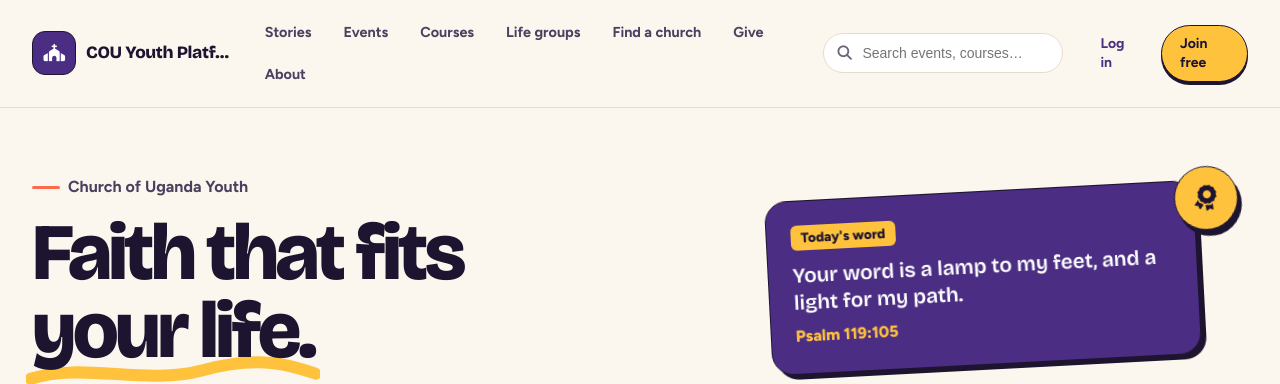
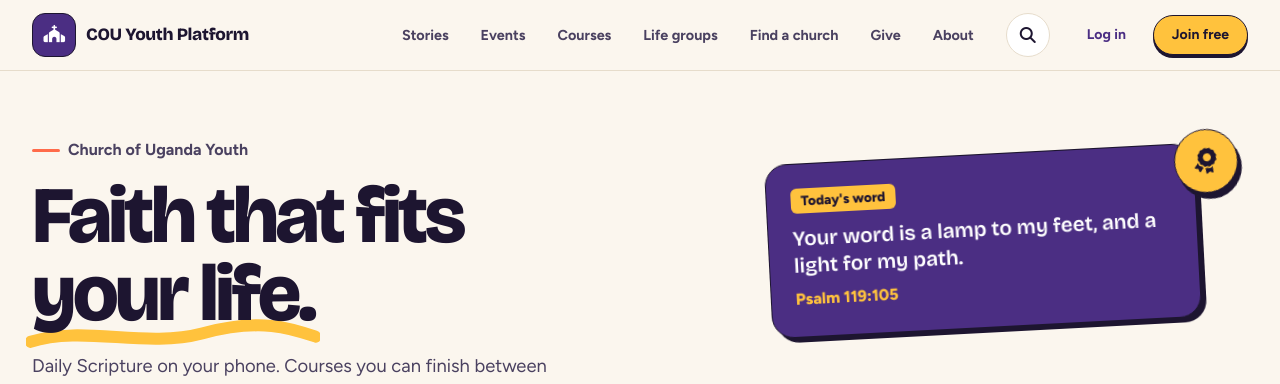
Before and after one commit to Engwaksken/cou-youth-platform, a Laravel app: page / in a window 1280 px wide. Shown: the top 384 px of the page. Run offline with Laravel 12, Linux system fonts and the light colour scheme; tables that the repository leaves empty hold one stand-in row (values such as "Sample post"); grey boxes marked "Sample" are stand-in pictures.

Commit message:
Turn header search into an icon that opens a search popup
Replace the always-visible header search box with a search icon in the
public and youth portal headers. It opens a modal search popup with
quick links; Esc, the close button or a click outside closes it, and
"/" opens it from anywhere. The icon stays a real link to the search
page, so search still works without JavaScript.

Co-Authored-By: Claude Opus 5.5 <noreply@anthropic.com>

```diff
--- a/resources/views/partials/header-search.blade.php
+++ b/resources/views/partials/header-search.blade.php
@@ -1,14 +1,76 @@
-<form class="header-search" method="GET" action="{{ route('public.search') }}" role="search">
+{{-- Header search: an icon that opens a search popup. It's a real link to the
+     search page, so it still works if JavaScript doesn't load. Press "/" to open. --}}
+<a class="search-trigger" href="{{ route('public.search') }}" data-search-open aria-haspopup="dialog" aria-label="Search" title="Search (press /)">
     <i class="fas fa-magnifying-glass" aria-hidden="true"></i>
-    <label class="sr-only" for="headerSearch">Search the site</label>
-    <input id="headerSearch" type="search" name="q" value="{{ request()->routeIs('public.search') ? request('q') : '' }}" placeholder="Search events, courses…" maxlength="100" autocomplete="off">
-</form>
+</a>
 @once
+<dialog class="search-dialog" id="searchDialog" aria-labelledby="searchDialogTitle">
+    <h2 class="sr-only" id="searchDialogTitle">Search the site</h2>
+    <form class="search-dialog-form" method="GET" action="{{ route('public.search') }}" role="search">
+        <i class="fas fa-magnifying-glass" aria-hidden="true"></i>
+        <label class="sr-only" for="searchDialogInput">Search events, courses, life groups, stories and churches</label>
+        <input id="searchDialogInput" type="search" name="q" value="{{ request()->routeIs('public.search') ? request('q') : '' }}" placeholder="Search events, courses, groups…" maxlength="100" autocomplete="off" enterkeyhint="search">
+        <button class="search-close" type="button" data-search-close aria-label="Close search"><i class="fas fa-xmark" aria-hidden="true"></i></button>
+    </form>
+    <div class="search-dialog-hints">
+        <span>Or jump to</span>
+        <a href="{{ route('public.events') }}"><i class="fas fa-ticket" aria-hidden="true"></i> Events</a>
+        <a href="{{ route('public.courses') }}"><i class="fas fa-book-open" aria-hidden="true"></i> Courses</a>
+        <a href="{{ route('public.life-groups') }}"><i class="fas fa-people-group" aria-hidden="true"></i> Life groups</a>
+        <a href="{{ route('public.churches') }}"><i class="fas fa-church" aria-hidden="true"></i> Find a church</a>
+    </div>
+</dialog>
 <style>
-.header-search{position:relative;margin:0}
-.header-search>i{position:absolute;left:14px;top:50%;transform:translateY(-50%);color:var(--muted);font-size:.9rem;pointer-events:none}
-body .header-search input{width:min(15rem,22vw);height:42px!important;min-height:42px!important;padding:0 14px 0 38px!important;border:1.5px solid var(--line);border-radius:999px!important;background:#fff;color:var(--ink);font-size:.92rem!important;transition:width .2s ease,border-color .15s ease}
-body .header-search input:focus{width:min(20rem,30vw);border-color:var(--ink);outline:none;box-shadow:0 0 0 4px var(--sun-soft)}
-.header-search .sr-only{position:absolute;width:1px;height:1px;padding:0;margin:-1px;overflow:hidden;clip:rect(0,0,0,0);white-space:nowrap;border:0}
+.search-trigger{display:grid;place-items:center;width:44px;height:44px;flex:0 0 44px;border-radius:50%;border:1.5px solid var(--line);background:#fff;color:var(--ink);transition:border-color .15s ease,transform .15s ease}
+.search-trigger:hover,.search-trigger:focus-visible{border-color:var(--ink);color:var(--ink)}
+.search-dialog{width:min(40rem,calc(100vw - 24px));margin:12vh auto auto;padding:0;border:1.5px solid var(--ink);border-radius:24px;background:#fff;color:var(--ink);box-shadow:6px 6px 0 var(--ink);overflow:visible}
+.search-dialog::backdrop{background:rgba(29,21,48,.45);backdrop-filter:blur(3px)}
+.search-dialog[open]{animation:search-pop .18s cubic-bezier(.22,1,.36,1)}
+@keyframes search-pop{from{opacity:0;transform:translateY(-8px) scale(.98)}to{opacity:1;transform:none}}
+.search-dialog-form{position:relative;display:flex;align-items:center;margin:0;border-bottom:1.5px solid var(--line)}
+.search-dialog-form>i{position:absolute;left:22px;color:var(--muted);pointer-events:none}
+body .search-dialog-form input{flex:1;height:64px!important;min-height:64px!important;padding:0 8px 0 54px!important;border:0!important;border-radius:24px 24px 0 0!important;background:transparent;font-size:1.15rem!important;color:var(--ink);box-shadow:none!important;outline:none}
+.search-close{width:44px;height:44px;margin-right:10px;border:0;border-radius:50%;background:var(--paper-2);color:var(--ink);cursor:pointer;display:grid;place-items:center}
+.search-close:hover{background:var(--ink);color:#fff}
+.search-dialog-hints{display:flex;align-items:center;gap:8px;flex-wrap:wrap;padding:14px 18px 18px}
+.search-dialog-hints span{font-size:.85rem;font-weight:700;color:var(--muted);margin-right:2px}
+.search-dialog-hints a{display:inline-flex;align-items:center;gap:6px;padding:7px 12px;border-radius:999px;background:var(--paper-2);color:var(--ink);font-weight:650;font-size:.88rem}
+.search-dialog-hints a i{color:var(--primary)}
+.search-dialog-hints a:hover{background:var(--ink);color:#fff}
+.search-dialog-hints a:hover i{color:var(--sun)}
+.search-dialog .sr-only{position:absolute;width:1px;height:1px;padding:0;margin:-1px;overflow:hidden;clip:rect(0,0,0,0);white-space:nowrap;border:0}
+@media(max-width:640px){.search-dialog{margin-top:12px}}
+@media(prefers-reduced-motion:reduce){.search-dialog[open]{animation:none}}
 </style>
+<script>
+document.addEventListener('DOMContentLoaded', () => {
+    const dialog = document.getElementById('searchDialog');
+    if (!dialog || typeof dialog.showModal !== 'function') return; // fall back to the search page link
+    const input = document.getElementById('searchDialogInput');
+    let opener = null;
+    const open = trigger => {
+        opener = trigger || document.activeElement;
+        if (!dialog.open) dialog.showModal();
+        input.focus();
+        input.select();
+    };
+    document.querySelectorAll('[data-search-open]').forEach(trigger => trigger.addEventListener('click', event => {
+        event.preventDefault();
+        open(trigger);
+    }));
+    dialog.querySelector('[data-search-close]').addEventListener('click', () => dialog.close());
+    dialog.addEventListener('click', event => { if (event.target === dialog) dialog.close(); });
+    dialog.addEventListener('close', () => { if (opener && typeof opener.focus === 'function') opener.focus(); });
+    dialog.querySelector('form').addEventListener('submit', event => {
+        if (input.value.trim() === '') { event.preventDefault(); input.focus(); }
+    });
+    document.addEventListener('keydown', event => {
+        const typing = event.target.closest('input, textarea, select, [contenteditable="true"]');
+        if (event.key === '/' && !typing && !event.ctrlKey && !event.metaKey && !event.altKey && !dialog.open) {
+            event.preventDefault();
+            open(null);
+        }
+    });
+});
+</script>
 @endonce
--- a/resources/views/public/layout.blade.php
+++ b/resources/views/public/layout.blade.php
@@ -73,8 +73,7 @@ a:focus-visible,button:focus-visible,input:focus-visible,select:focus-visible,te
 .chat-quick button{border-radius:999px;border:1.5px solid var(--line);color:var(--ink);font-weight:650}
 .chat-quick button:hover{background:var(--ink);border-color:var(--ink)}
 .platform-footer{background:var(--ink)}
-.mobile-search{display:none;width:44px;height:44px;border-radius:14px;border:1.5px solid var(--line);place-items:center;color:var(--ink);background:#fff}
-@media(max-width:900px){.mobile-search{display:grid}.nav>.header-search{display:none}}
+@media(max-width:900px){.nav>.search-trigger{order:1}.nav>.mobile-menu-toggle{order:2}}
 .platform-footer-column h2{font-family:var(--font-display);color:var(--sun)}
 body{display:flex;flex-direction:column;min-height:100dvh}
 body>.container{flex:1}
@@ -94,7 +93,6 @@ body>.container{flex:1}
 @endif
 <span class="brand-name">{{ $platformBrand['short_name'] ?? 'COU Youth Platform' }}</span>
 </a>
-<a class="mobile-search" href="{{ route('public.search') }}" aria-label="Search"><i class="fas fa-magnifying-glass" aria-hidden="true"></i></a>
 <button class="mobile-menu-toggle" id="mobileMenuToggle" type="button" aria-label="Open navigation menu" aria-controls="mainNav" aria-expanded="false"><i class="fas fa-bars" aria-hidden="true"></i></button>
 <div class="nav-links">
 @foreach([['public.news','public.news*','Stories'],['public.events','public.events*','Events'],['public.courses','public.courses*','Courses'],['public.life-groups','public.life-groups*','Life groups'],['public.churches','public.churches*','Find a church'],['public.donate','public.donate*','Give'],['public.about','public.about','About']] as [$navRoute, $navPattern, $navLabel])<a href="{{ route($navRoute) }}" @if(request()->routeIs($navPattern)) aria-current="page" @endif>{{ $navLabel }}</a>@endforeach
--- a/resources/views/youth/layout.blade.php
+++ b/resources/views/youth/layout.blade.php
@@ -78,7 +78,6 @@
         .logout-btn{width:44px;height:44px;border-radius:50%;border:1.5px solid var(--line);background:#fff;color:var(--ink-soft);cursor:pointer;display:grid;place-items:center}
         .logout-btn:hover{border-color:var(--ink);color:var(--ink)}
         .mobile-menu-btn{display:none}
-        .top-actions .mobile-search{display:none}
 
         .wrap{display:grid}
         .side{background:var(--paper-2);border-right:1.5px solid var(--line);padding:18px 14px 28px;position:sticky;overflow:auto;scrollbar-width:thin}
@@ -108,7 +107,6 @@
             .mobile-menu-btn{display:inline-flex;align-items:center;justify-content:center}
             .main{padding-block:18px calc(96px + env(safe-area-inset-bottom))}
             .me-chip{display:none}.brand{max-width:52vw}
-            .top-actions .header-search{display:none}.top-actions .mobile-search{display:grid}
             .branded-menu-toggle{border:1.5px solid var(--line)!important;border-radius:14px!important;color:var(--ink)!important}
             .tabbar{display:grid;grid-template-columns:repeat(5,1fr);position:fixed;left:10px;right:10px;bottom:calc(10px + env(safe-area-inset-bottom));z-index:95;background:var(--ink);border-radius:22px;padding:6px;box-shadow:0 10px 30px rgba(29,21,48,.25)}
             .tabbar a{display:flex;flex-direction:column;align-items:center;justify-content:center;gap:3px;min-height:52px;border-radius:16px;color:rgba(255,255,255,.7);font-size:.7rem;font-weight:700}
@@ -132,7 +130,6 @@
     </div>
     <div class="top-actions">
         @include('partials.header-search')
-        <a class="bell mobile-search" href="{{ route('public.search') }}" aria-label="Search"><i class="fas fa-magnifying-glass" aria-hidden="true"></i></a>
         <a class="bell" href="{{ route('youth.notifications') }}" aria-label="Updates{{ $unreadCount ? ', '.$unreadCount.' new' : '' }}">
             <i class="fas fa-bell" aria-hidden="true"></i>
             @if($unreadCount)<span class="dot" aria-hidden="true">{{ $unreadCount > 9 ? '9+' : $unreadCount }}</span>@endif
```
Also changed, not shown: tests/Feature/SiteSearchTest.php (+5 -3 lines).
